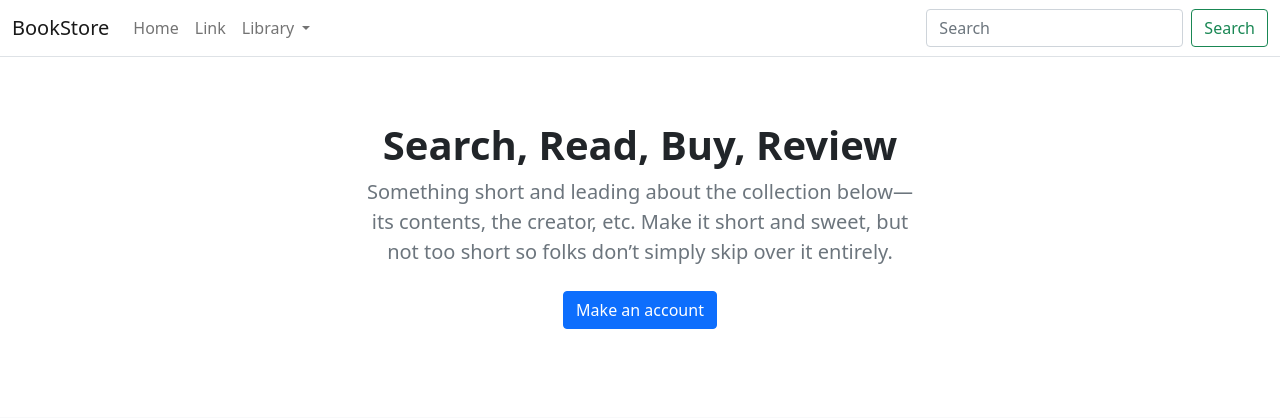
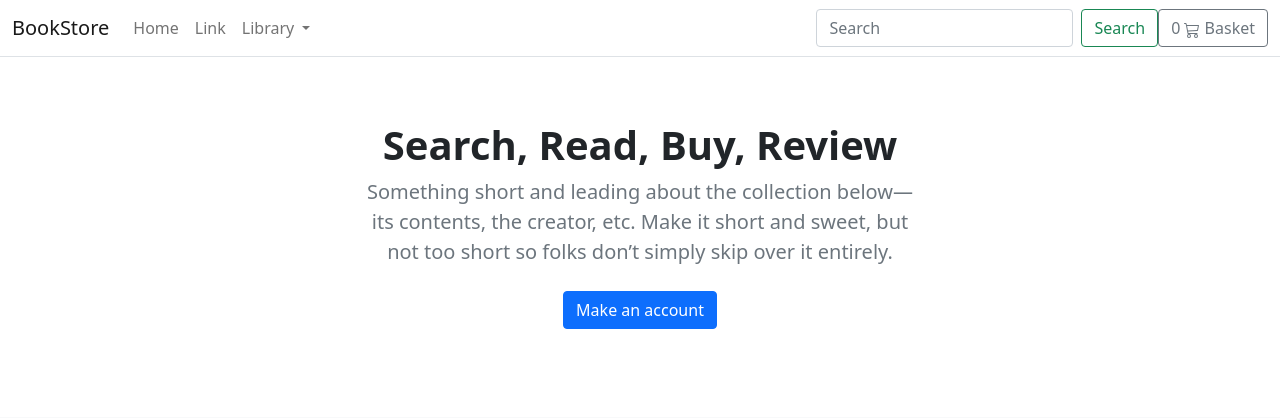
Before and after one commit to Mugambi645/django-ecommerce, a Django app: template templates/store/home.html in a window 1280 px wide. Shown: the top 418 px of the page. Run offline with Django 4.2, Linux system fonts and the light colour scheme; the template is opened without the code that fills it, so the values that code supplies are empty.

Commit message:
add sessions context processor

```diff
--- /dev/null
+++ b/basket/context_processors.py
@@ -0,0 +1,4 @@
+from .basket import Basket
+
+def basket(request):
+    return {"basket": Basket(request)}
--- a/core/settings.py
+++ b/core/settings.py
@@ -67,7 +67,7 @@ TEMPLATES = [
                 "django.contrib.auth.context_processors.auth",
                 "django.contrib.messages.context_processors.messages",
                 "store.context_processors.categories",
-
+                "basket.context_processors.basket",
             ],
         },
     },
--- a/templates/store/base.html
+++ b/templates/store/base.html
@@ -51,6 +51,37 @@
                         <input class="form-control me-2" type="search" placeholder="Search" aria-label="Search">
                         <button class="btn btn-outline-success" type="submit">Search</button>
                     </form>
+
+
+
+
+
+
+                    <a type="button" role="button" href="{% url "basket:basket_summary" %}"
+                    class="btn btn-outline-secondary">
+
+                    {% with total_qty=basket|length %}
+                        <div id="basket-qty" class="d-inline-flex">
+                            {% if total_qty > 0 %}
+                                {{ total_qty }}
+                            {% else %}
+                                0
+                            {% endif %}
+                        </div>
+                    {% endwith %}
+
+                    <svg xmlns="http://www.w3.org/2000/svg" width="16" height="16" fill="currentColor"
+                        class="bi bi-cart3" viewBox="0 0 16 16">
+                        <path
+                            d="M0 1.5A.5.5 0 0 1 .5 1H2a.5.5 0 0 1 .485.379L2.89 3H14.5a.5.5 0 0 1 .49.598l-1 5a.5.5 0 0 1-.465.401l-9.397.472L4.415 11H13a.5.5 0 0 1 0 1H4a.5.5 0 0 1-.491-.408L2.01 3.607 1.61 2H.5a.5.5 0 0 1-.5-.5zM3.102 4l.84 4.479 9.144-.459L13.89 4H3.102zM5 12a2 2 0 1 0 0 4 2 2 0 0 0 0-4zm7 0a2 2 0 1 0 0 4 2 2 0 0 0 0-4zm-7 1a1 1 0 1 1 0 2 1 1 0 0 1 0-2zm7 0a1 1 0 1 1 0 2 1 1 0 0 1 0-2z" />
+                    </svg>
+                    Basket
+                </a>
+
+
+
+
+
                 </div>
             </div>
         </nav>
```
Also changed, not shown: basket/basket.py (+14 -0 lines), db.sqlite3.
